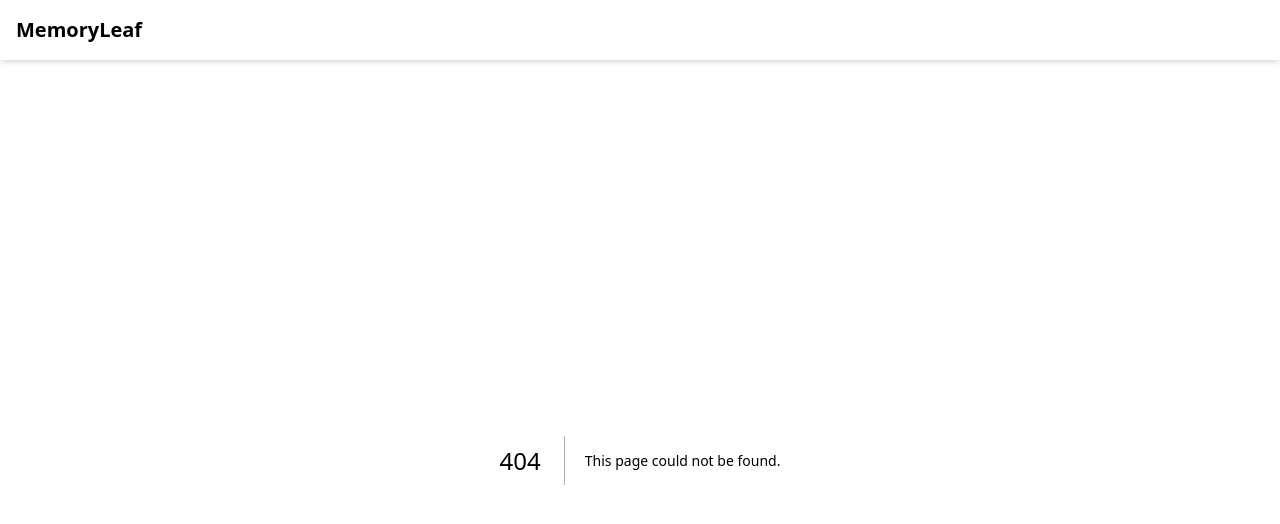
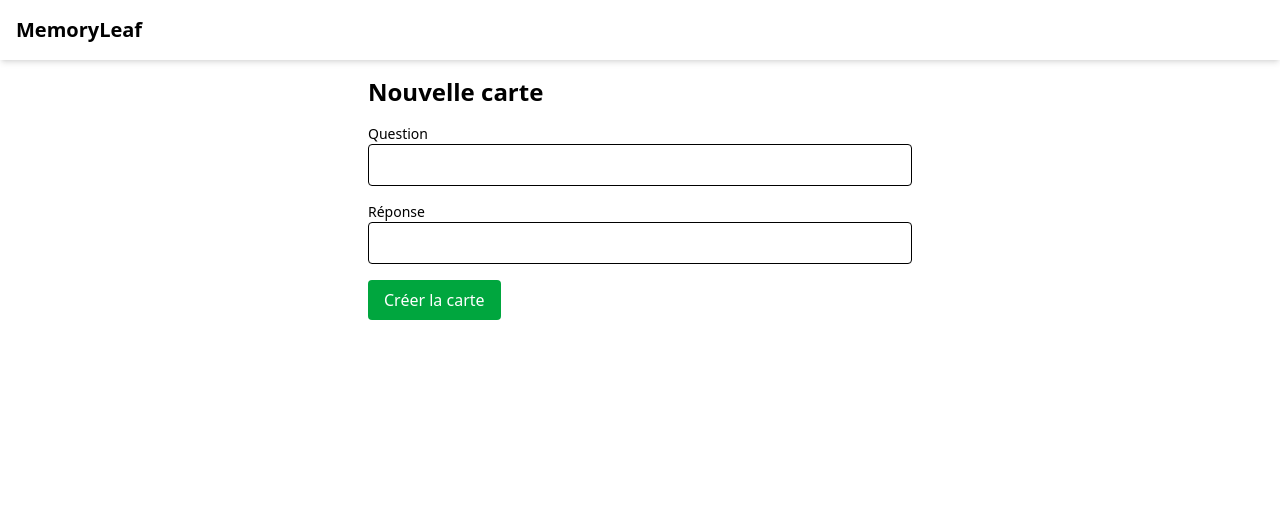
Before and after one commit to sibeldemirel/memory_leaf, a Next.js app in the folder frontend/: page /decks/1/cards/new in a window 1280 px wide. Before the commit this address had no page. Shown: the top 524 px of the page. Built offline with nearby package versions, Linux system fonts and the light colour scheme.

Commit message:
add card btn

```diff
--- /dev/null
+++ b/frontend/src/app/decks/[id]/cards/new/page.tsx
@@ -0,0 +1,5 @@
+import { CardCreateContainer } from "@/components/CardCreate/CardCreateContainer";
+
+export default function NewCardPage() {
+  return <CardCreateContainer />;
+}
--- /dev/null
+++ b/frontend/src/components/CardCreate/CardCreateContainer.tsx
@@ -0,0 +1,42 @@
+'use client';
+
+import { useState } from "react";
+import { useParams, useRouter } from "next/navigation";
+import { CardCreateForm } from "./CardCreateForm";
+
+export function CardCreateContainer() {
+  const router = useRouter();
+  const params = useParams();
+  const deckId = params.id as string;
+
+  const [loading, setLoading] = useState(false);
+
+  async function handleCreate(question: string, answer: string) {
+    setLoading(true);
+    try {
+      const res = await fetch(`${process.env.NEXT_PUBLIC_API_URL}/api/cards`, {
+        method: "POST",
+        headers: {
+          "Content-Type": "application/json",
+        },
+        body: JSON.stringify({
+          question,
+          answer,
+          deckId,
+          dueDate: new Date().toISOString(),
+        }),
+      });
+
+      if (!res.ok) throw new Error("Erreur lors de la création");
+
+      router.push(`/decks/${deckId}/cards`);
+    } catch (error) {
+      console.error("Erreur lors de la création de la carte :", error);
+      alert("Échec de la création");
+    } finally {
+      setLoading(false);
+    }
+  }
+
+  return <CardCreateForm onSubmit={handleCreate} loading={loading} />;
+}
--- /dev/null
+++ b/frontend/src/components/CardCreate/CardCreateForm.tsx
@@ -0,0 +1,54 @@
+'use client';
+
+import { useState } from "react";
+
+type Props = {
+  onSubmit: (question: string, answer: string) => void;
+  loading: boolean;
+};
+
+export function CardCreateForm({ onSubmit, loading }: Props) {
+  const [question, setQuestion] = useState("");
+  const [answer, setAnswer] = useState("");
+
+  function handleSubmit(e: React.FormEvent) {
+    e.preventDefault();
+    onSubmit(question, answer);
+  }
+
+  return (
+    <form onSubmit={handleSubmit} className="max-w-xl mx-auto p-4 space-y-4">
+      <h1 className="text-2xl font-bold">Nouvelle carte</h1>
+
+      <div>
+        <label className="block text-sm font-medium">Question</label>
+        <input
+          type="text"
+          value={question}
+          onChange={(e) => setQuestion(e.target.value)}
+          className="w-full border px-3 py-2 rounded"
+          required
+        />
+      </div>
+
+      <div>
+        <label className="block text-sm font-medium">Réponse</label>
+        <input
+          type="text"
+          value={answer}
+          onChange={(e) => setAnswer(e.target.value)}
+          className="w-full border px-3 py-2 rounded"
+          required
+        />
+      </div>
+
+      <button
+        type="submit"
+        disabled={loading}
+        className="bg-green-600 text-white px-4 py-2 rounded hover:bg-green-700 disabled:opacity-50"
+      >
+        {loading ? "Création en cours..." : "Créer la carte"}
+      </button>
+    </form>
+  );
+}
--- a/frontend/src/components/DeckDetail/DeckCardsContainer.tsx
+++ b/frontend/src/components/DeckDetail/DeckCardsContainer.tsx
@@ -23,5 +23,5 @@ export function DeckCardsContainer() {
     if (deckId) loadCards();
   }, [deckId]);
 
-  return <DeckCardsList cards={cards} loading={loading} />;
+  return <DeckCardsList cards={cards} loading={loading} deckId={deckId} />;
 }
--- a/frontend/src/components/DeckDetail/DeckCardsList.tsx
+++ b/frontend/src/components/DeckDetail/DeckCardsList.tsx
@@ -1,17 +1,36 @@
 import { Card } from "@/types/Card";
+import Link from "next/link";
 
 type Props = {
   cards: Card[];
   loading: boolean;
+  deckId: string;
 };
 
-export function DeckCardsList({ cards, loading }: Props) {
+export function DeckCardsList({ cards, loading, deckId }: Props) {
   if (loading) return <p>Chargement des cartes...</p>;
   if (cards.length === 0) return <p>Aucune carte trouvée pour ce deck.</p>;
 
   return (
     <div className="p-4">
-      <h1 className="text-xl font-bold mb-4">Cartes du paquet</h1>
+      <div className="flex justify-between items-center mb-4">
+        <h1 className="text-xl font-bold">Cartes du paquet</h1>
+        <div className="flex gap-4">
+          <Link
+            href="/decks"
+            className="text-sm text-blue-600 hover:underline"
+          >
+            ← Retour aux paquets
+          </Link>
+          <Link
+            href={`/decks/${deckId}/cards/new`}
+            className="bg-green-600 text-white text-sm px-4 py-2 rounded hover:bg-green-700 transition"
+          >
+            Ajouter une carte
+          </Link>
+        </div>
+      </div>
+
       <ul className="space-y-2">
         {cards.map((card) => (
           <li key={card.id} className="p-2 border rounded bg-white shadow">
```
